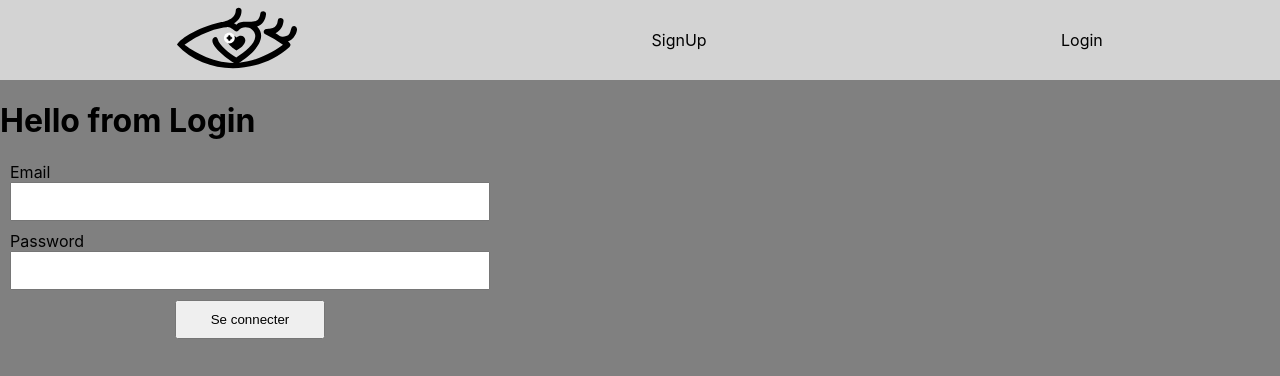
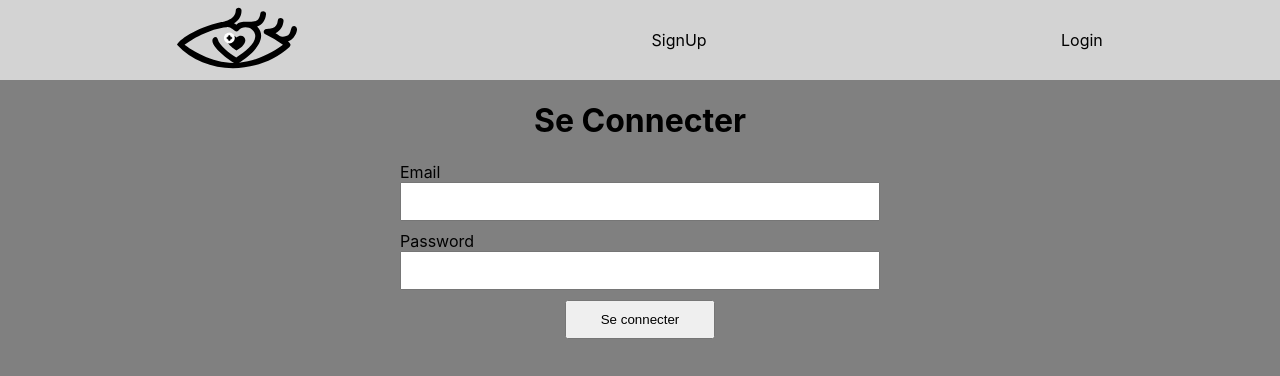
Before and after one commit to extra-resto/extra-resto-app, a Next.js app: page /login in a window 1280 px wide. Shown: the top 376 px of the page. Built offline with nearby package versions, Linux system fonts and the light colour scheme.

Commit message:
update style

```diff
--- a/components/FormLogin/index.tsx
+++ b/components/FormLogin/index.tsx
@@ -5,7 +5,7 @@ const FormLogin = () => {
   const handleLogin = async event => {
     event.preventDefault()
 
-    const res = await fetch('http://localhost:3000/api/login', {
+    const res = await fetch('https://extra-resto-api.herokuapp.com/api/login', {
       body: JSON.stringify({
         user: {
           email: event.target.email.value,
--- a/components/FormSignUp/index.tsx
+++ b/components/FormSignUp/index.tsx
@@ -5,7 +5,7 @@ const FormSignUp = () => {
   const registerUser = async event => {
     event.preventDefault()
 
-    const res = await fetch('http://localhost:3000/api/signup', {
+    const res = await fetch('https://extra-resto-api.herokuapp.com/api/signup', {
       body: JSON.stringify({
         user: {
           first_name: event.target.first_name.value,
--- a/components/Layout/Layout.module.scss
+++ b/components/Layout/Layout.module.scss
@@ -1,4 +1,7 @@
 .Layout {
   background-color: grey;
   min-height: 100vh;
+  display: flex;
+  flex-direction: column;
+  align-items: center;
 }
--- a/components/Navbar/Navbar.module.scss
+++ b/components/Navbar/Navbar.module.scss
@@ -4,6 +4,7 @@
   display: flex;
   justify-content: space-around;
   align-items: center;
+  width: 100%;
   a:hover {
   	color: red;
   }
--- a/pages/login/Login.module.scss
+++ b/pages/login/Login.module.scss
@@ -0,0 +1,5 @@
+.Login {
+	display: flex;
+	flex-direction: column;
+	align-items: center;
+}
--- a/pages/login/index.tsx
+++ b/pages/login/index.tsx
@@ -2,16 +2,17 @@ import React, { FunctionComponent } from 'react';
 import Head from 'next/head';
 import Layout from '../../components/Layout';
 import FormLogin from '../../components/FormLogin';
+import styles from './Login.module.scss';
 
 const Login: React.FunctionComponent = () => {
   return (
     <Layout>
-      <div>
+      <div className={styles.Login}>
         <Head>
           <title>extra-resto - Login</title>
           <link rel='icon' href='/favicon.ico' />
         </Head>
-        <h1>Hello from Login</h1>
+        <h1>Se Connecter</h1>
         <FormLogin />
       </div>
     </Layout>
--- a/pages/signup/SignUp.module.scss
+++ b/pages/signup/SignUp.module.scss
@@ -1,9 +1,5 @@
-.signUp {
+.SignUp {
 	display: flex;
 	flex-direction: column;
 	align-items: center;
-	background-color: red;
-	h1 {
-		font-size: 200px;
-	}
 }
```
